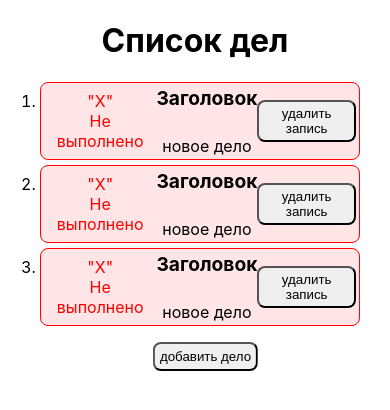
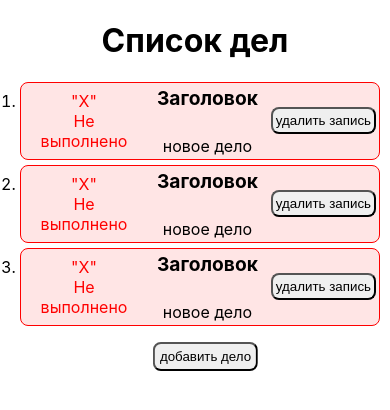
Before and after one commit to FoxTail25/checklist, a React (Create React App) app: page / in a window 390 px wide. Shown: the top 410 px of the page. Built offline with nearby package versions, Linux system fonts and the light colour scheme; the HTML template or start-up script is replaced by a standard one.

Commit message:
немного адаптива

```diff
--- a/src/components/CheckList/biznes/sassCSS/biznes.module.css
+++ b/src/components/CheckList/biznes/sassCSS/biznes.module.css
@@ -53,10 +53,12 @@ li .liblock div.record input {
 }
 li .liblock div.record textarea {
   width: 100%;
+  height: -moz-fit-content;
   height: fit-content;
   text-align: center;
 }
 li .liblock .delBtn {
+  height: -moz-fit-content;
   height: fit-content;
   padding: 4px 3px;
   align-self: center;
@@ -66,4 +68,4 @@ li .liblock .delBtn {
 li .liblock .delBtn:hover {
   background: rgba(255, 0, 0, 0.486);
   box-shadow: 0 0 10px red;
-}/*# sourceMappingURL=biznes.module.css.map */
+}
--- a/src/components/CheckList/checklist/checklist.module.scss
+++ b/src/components/CheckList/checklist/checklist.module.scss
@@ -1,7 +1,27 @@
 .checklist__bg {
+    max-width: 1024px;
+    margin: 0 auto;
+
     h1 {
         text-align: center;
     }
+
+    ol {
+        padding-left: 30px;
+        @media (max-width: 425px) {
+            padding-left: 20px;
+        }
+
+        li {
+
+            @media (max-width: 425px) {
+                margin-right: 10px;
+            }
+        }
+
+    }
+}
+
 .addrecord {
     margin: 0 auto;
     margin-left: 50%;
@@ -11,10 +31,9 @@
     transition: .2s;
 
     &:hover {
-            color:rgb(0, 0, 0);
+        color: rgb(0, 0, 0);
         background: rgba(251, 255, 1, 0.8);
         box-shadow: 0 0 15px rgb(204, 174, 4);
 
     }
 }
-}
--- a/src/components/CheckList/checklist/sassCSS/checklist.module.css
+++ b/src/components/CheckList/checklist/sassCSS/checklist.module.css
@@ -1,7 +1,25 @@
+.checklist__bg {
+  max-width: 1024px;
+  margin: 0 auto;
+}
 .checklist__bg h1 {
   text-align: center;
 }
-.checklist__bg .addrecord {
+.checklist__bg ol {
+  padding-left: 30px;
+}
+@media (max-width: 425px) {
+  .checklist__bg ol {
+    padding-left: 20px;
+  }
+}
+@media (max-width: 425px) {
+  .checklist__bg ol li {
+    margin-right: 10px;
+  }
+}
+
+.addrecord {
   margin: 0 auto;
   margin-left: 50%;
   transform: translate(-40%, 0);
@@ -9,8 +27,8 @@
   border-radius: 8px;
   transition: 0.2s;
 }
-.checklist__bg .addrecord:hover {
+.addrecord:hover {
   color: rgb(0, 0, 0);
   background: rgba(251, 255, 1, 0.8);
   box-shadow: 0 0 15px rgb(204, 174, 4);
-}/*# sourceMappingURL=checklist.module.css.map */
+}
--- a/src/components/CheckList/header/saveCheck/sassCSS/saveCheck.module.css
+++ b/src/components/CheckList/header/saveCheck/sassCSS/saveCheck.module.css
@@ -2,6 +2,7 @@
   display: flex;
   flex-direction: column;
   align-items: center;
+  width: -moz-fit-content;
   width: fit-content;
 }
 .container p {
@@ -18,4 +19,4 @@
 }
 .container .buttons button.active:hover {
   box-shadow: 0 0 5px gold;
-}/*# sourceMappingURL=saveCheck.module.css.map */
+}
```
Lines whose indentation alone changed are shown as unchanged.
